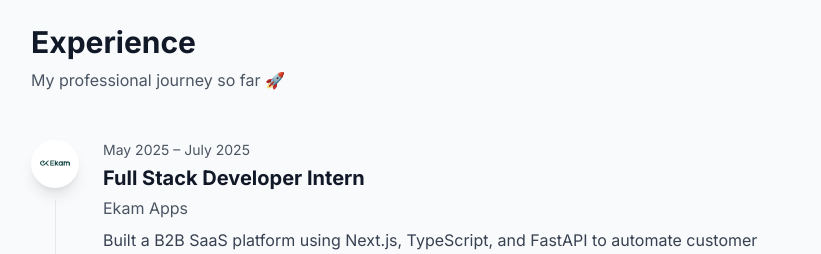
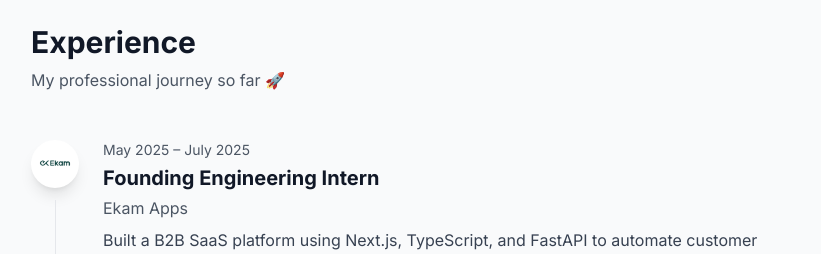
Before and after one commit to jayan110105/Portfolio, a Next.js app: page / in a window 1280 px wide. Shown: the part 856-1110 px from the top of the page, without its empty margins (9-830 px from the left). Built offline with nearby package versions, Linux system fonts and the light colour scheme.

Commit message:
Update: Job desc

```diff
--- a/app/components/Experience.tsx
+++ b/app/components/Experience.tsx
@@ -57,7 +57,7 @@ const Experience = () => {
         {
             logo: ekam,
             date: "May 2025 – July 2025",
-            title: "Full Stack Developer Intern",
+            title: "Founding Engineering Intern",
             location: "Ekam Apps",
             description: "Built a B2B SaaS platform using Next.js, TypeScript, and FastAPI to automate customer document collection via WhatsApp. Engineered an AI multi-agent workflow with CrewAI to handle document requests, validation, and extraction, which significantly improved operational efficiency. The platform featured a scalable multi-tenant backend, secure REST APIs, and integrated WhatsApp Business API for automated reminders, reducing manual coordination by 60%."
         },
--- a/app/layout.tsx
+++ b/app/layout.tsx
@@ -6,7 +6,7 @@ const inter = Inter({ subsets: ['latin'] })
 
 export const metadata = {
   title: 'Jayan Paliwal - Software Engineer & Full Stack Developer',
-  description: 'Personal portfolio of Jayan Paliwal - Building full stack apps and AI tools ',
+  description: 'Personal portfolio of Jayan Paliwal - Building full stack apps and AI tools',
 }
 
 export default function RootLayout({
```
